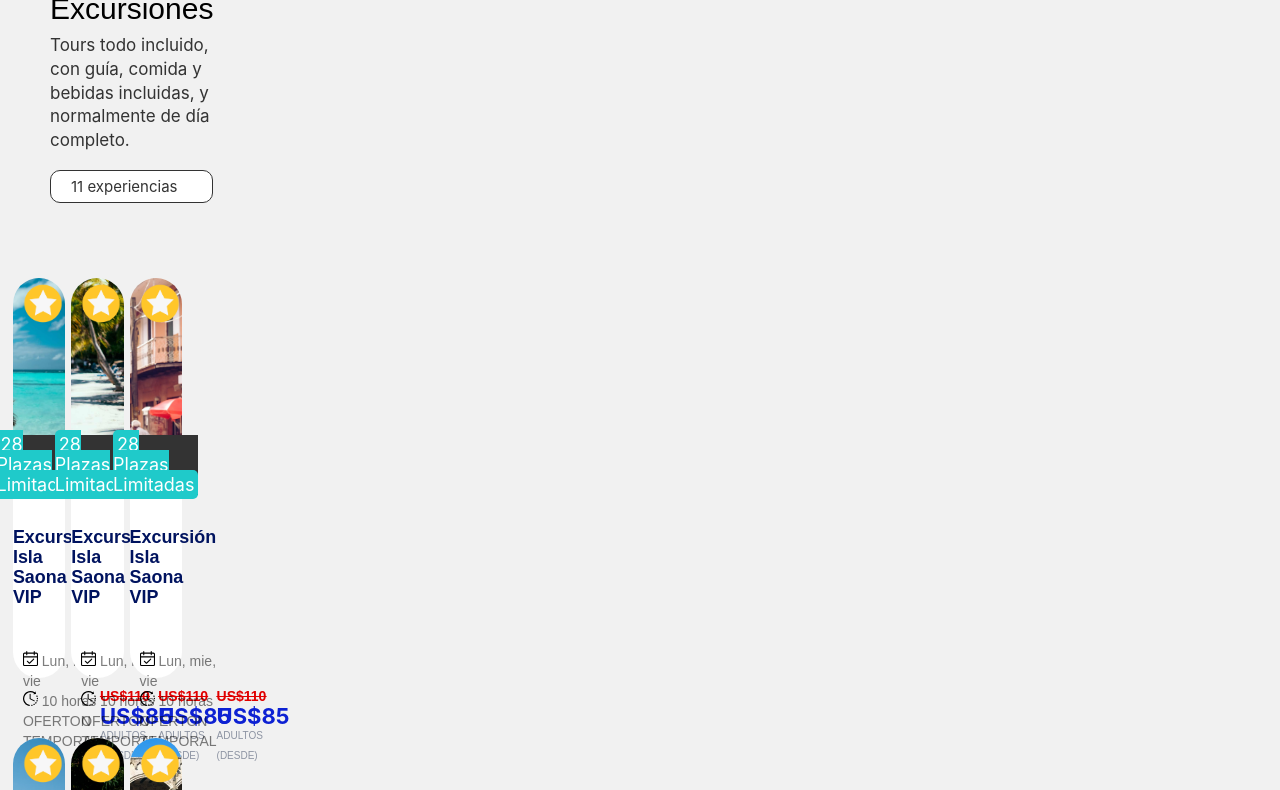
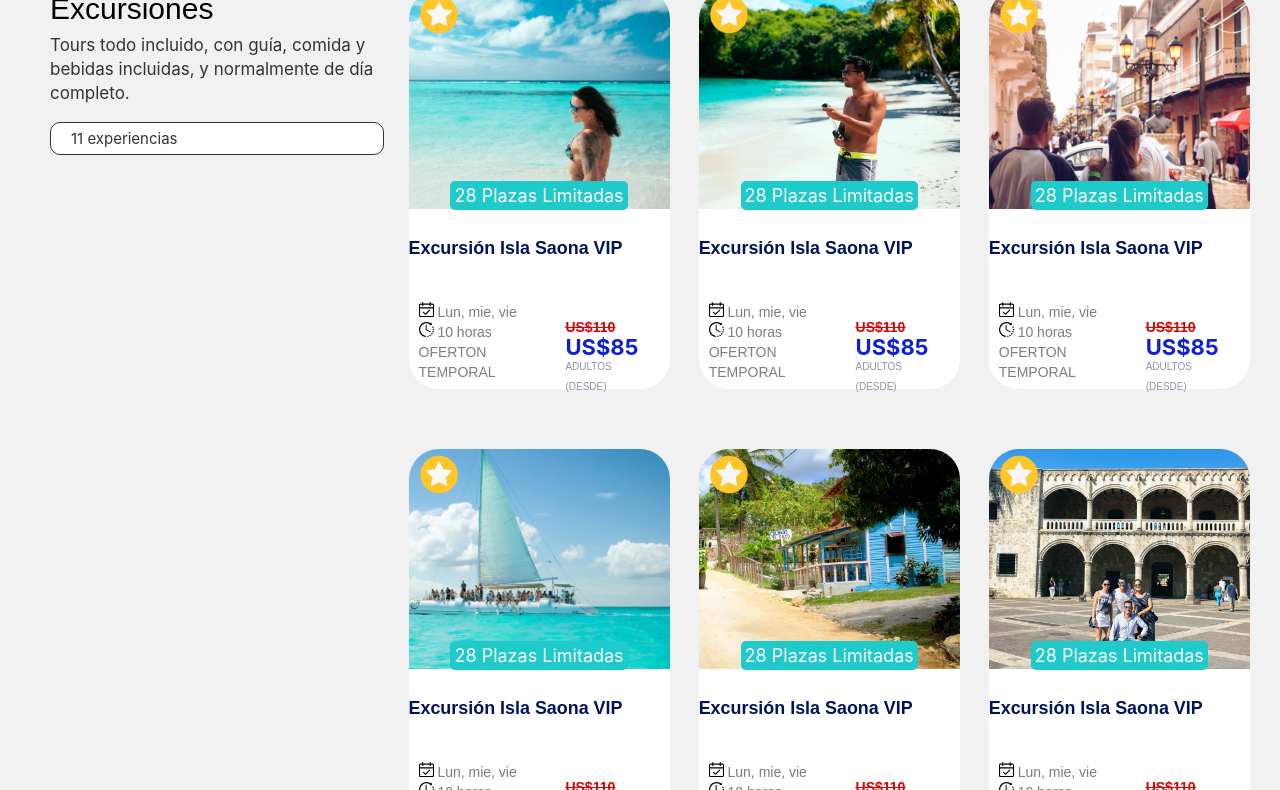
Before and after one commit to JoelJimenez0/Caribe-Activo-, a plain HTML site: page index.html in a window 1280 px wide. Shown: the part 1238-2028 px from the top of the page. Drawn offline with Linux system fonts and the light colour scheme.

Commit message:
positioned excursions section

```diff
--- a/css/style.css
+++ b/css/style.css
@@ -5,12 +5,14 @@ body{
     color: black;
     line-height: 20px;
 }
-.header{
+.nav-container{
     background-color: #0d21d3;
     position: fixed;
     height: 74px;
     top: 0;
+    overflow: hidden;
     width: 100%;
+    z-index: 2;
 }
 .caribe-logo{
     float: left;
@@ -34,6 +36,7 @@ nav li{
     text-align: center;
     letter-spacing: 2px;
     padding-right: 40px;
+    display: flex;
 }
 nav a {
     text-decoration: none;
@@ -147,14 +150,14 @@ nav a {
     flex-wrap: wrap;
     border-bottom: #333 solid 0.5px;
     padding-bottom: 40px;
-    width: 100px;
 }
 .ExcursionSideBarContainer{
-    flex: 1 1 30%;
+    width: 30%;
 }
 .sidebarcontent {
     position: sticky;
-    top: 50px;
+    top: 70px;
+
 }
 
 .sidebarcontent img {
@@ -198,15 +201,15 @@ nav a {
 }
 /*end of the excursion side bar and start of the excursion boxes*/
 .Excursion-Content {
-    flex: 1 1 70%;
+    width: 68%;
     display: flex;
     flex-wrap: wrap;
     justify-content: space-around;
-    display: flex;
     flex-direction: row;
-    flex: 1 1 70%;
     margin-left: 10px;
     margin-right: 10px;
+    position: relative;
+    float: right;
 }
 .E-BoxesContainer {
     max-width: 30%;
--- a/index.html
+++ b/index.html
@@ -762,8 +762,7 @@
     <title>Caribe activo</title>
 </head>
 <body>
-    <div class="header">
-        <header class="nav-container">
+     <header class="nav-container">
             <img src="images/Logo-caribe.png" alt="caribe-logo" class="caribe-logo">
             <nav>
                 <ul class="nav-list">
@@ -774,8 +773,7 @@
                     <li>CATALOGO</li>
                 </ul>
             </nav>
-        </header>
-    </div>
+     </header>
     <div class="main-slice">
         <section>
             <div class="slice-container">
@@ -810,7 +808,7 @@
                         <div class="experiencias"><p>11 experiencias</p></div>
                     </div>
                 </div>
-            </section>
+
                 <div class="Excursion-Content">
                     <div class="E-BoxesContainer">
                         <div class="E-Box1-img">
@@ -1113,6 +1111,7 @@
                         </div>
                     </div>
                  </div>
+            </section>
         </section>
     </div>
 </body>
```
